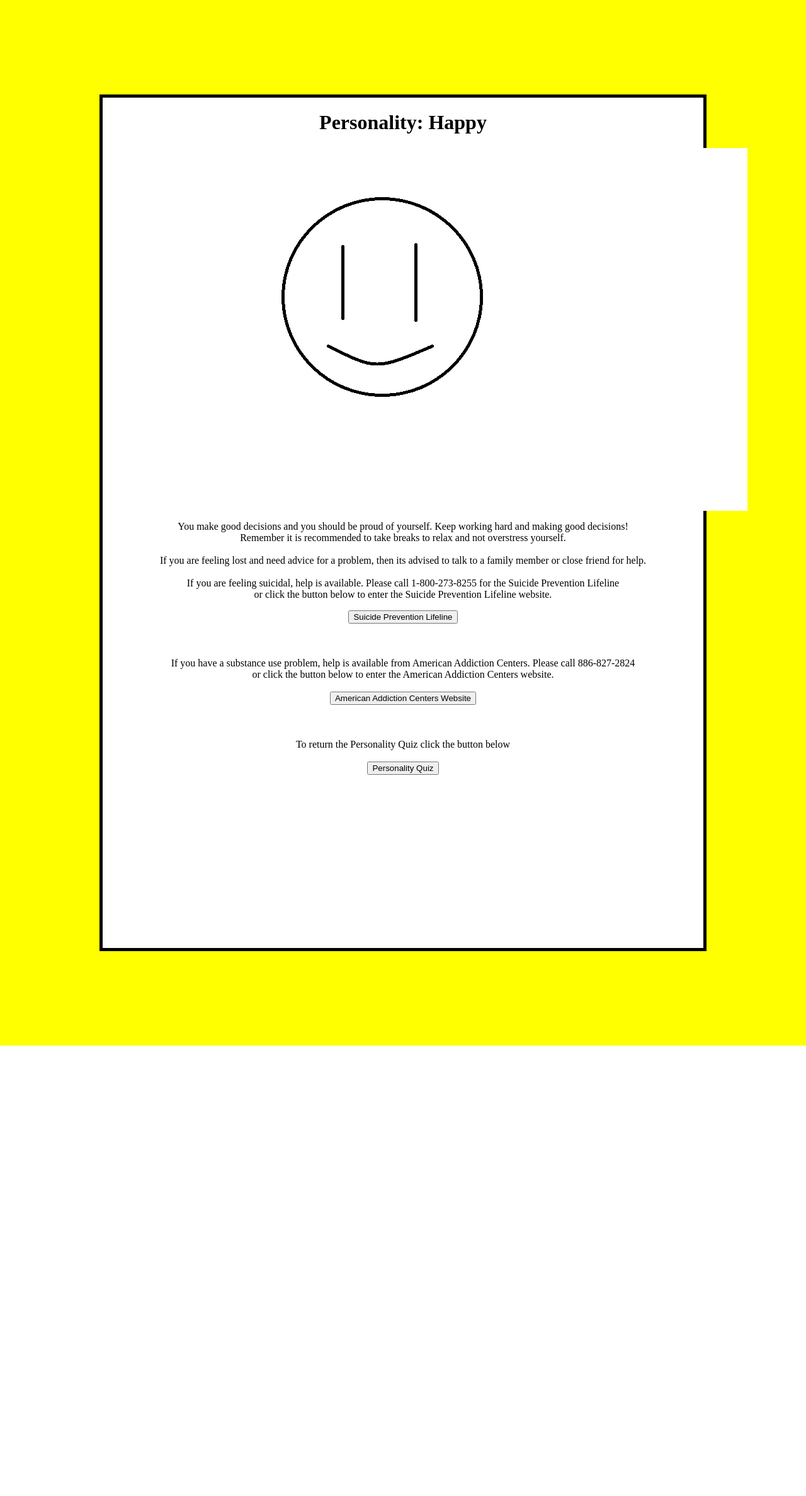
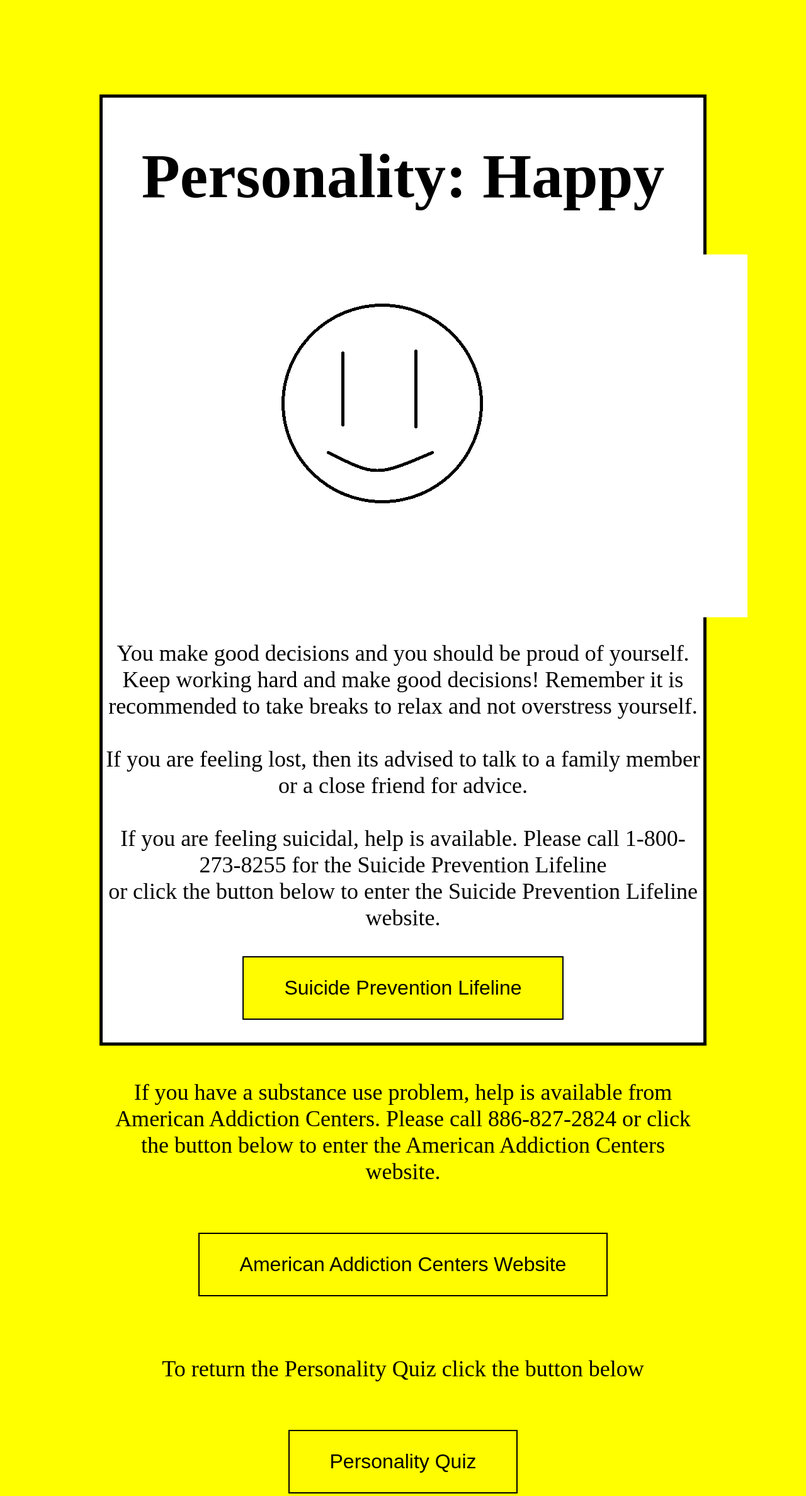
Before and after one commit to AndrewDass1/Personality-Assessment, a Flask app: page /Happy.html in a window 1280 px wide. Shown: the whole page at 63% size. Before the commit the page ends 1660 px from the top, so only its background shows below. Run offline with Flask 2, Linux system fonts and the light colour scheme.

Commit message:
Update Happy.html

```diff
--- a/templates/Happy.html
+++ b/templates/Happy.html
@@ -7,25 +7,39 @@
             background-color: yellow;
         }
         div {
-            height: 1350px;
+            height: 1500px;
             margin: 150px;
             border: 5px solid;
             background-color: #FFFFFF;
         }
+
+        .button {
+        background-color: #fffb00;
+        border: 2px solid black;
+        color: rgb(0, 0, 0);
+        padding: 30px 64px;
+        text-align: center;
+        text-decoration: none;
+        display: inline-block;
+        font-size: 32px;
+        margin: 4px 2px;
+        cursor: pointer;
+        }
+
     </style>
 
     <div>
 
-        <h1> Personality: Happy </h1>
+        <h1 style = "font-size:100px;"> Personality: Happy </h1>
+
 
         <img src="home/andrew/Documents/Projects/suicidepre/templates/happyface.png">
 
-    <p>
-        You make good decisions and you should be proud of yourself. Keep working hard and making good decisions! <br>
-        Remember it is recommended to take breaks to relax and not overstress yourself.
+    <p style = "font-size:36px;">
+        You make good decisions and you should be proud of yourself. Keep working hard and make good decisions! Remember it is recommended to take breaks to relax and not overstress yourself.
         <br>
         <br>
-        If you are feeling lost and need advice for a problem, then its advised to talk to a family member or close friend for help.
+        If you are feeling lost, then its advised to talk to a family member or a close friend for advice.
         <br>
         <br>
         If you are feeling suicidal, help is available. Please call 1-800-273-8255 for the Suicide Prevention Lifeline <br>
@@ -34,30 +48,32 @@
 
 
 
-    <button class="btn btn-success" onclick=" window.open('https://suicidepreventionlifeline.org/','_blank')"> Suicide Prevention Lifeline</button>
+    <button class="button" onclick=" window.open('https://suicidepreventionlifeline.org/','_blank')"> Suicide Prevention Lifeline</button>
+
 
     <br>
     <br>
     <br>
     <br>
 
-    If you have a substance use problem, help is available from American Addiction Centers. Please call 886-827-2824 <br>
-    or click the button below to enter the American Addiction Centers website.
+    <p style = "font-size: 36;"> If you have a substance use problem, help is available from American Addiction Centers. Please call 886-827-2824 or click the button below to enter the American Addiction Centers website.
+    </p>
+
     <br>
     <br>
 
-    <button class="btn btn-success" onclick=" window.open('https://americanaddictioncenters.org/','_blank')"> American Addiction Centers Website</button>
+    <button class="button" onclick=" window.open('https://americanaddictioncenters.org/','_blank')"> American Addiction Centers Website</button>
 
     <br>
     <br>
     <br>
     <br>
 
-    To return the Personality Quiz click the button below
+    <p style="font-size: 36;"> To return the Personality Quiz click the button below </p>
     <br>
     <br>
 
-    <button onclick="back()">Personality Quiz</button>
+    <button onclick="back()" class="button">Personality Quiz</button>
 
     <script type="text/javascript">
     function back(){
```
